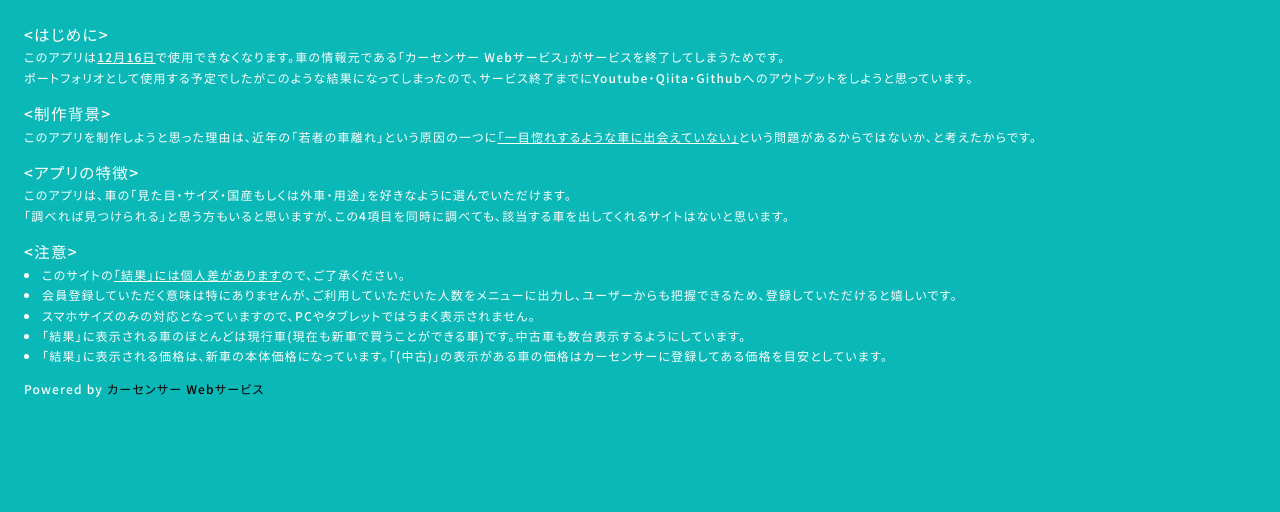
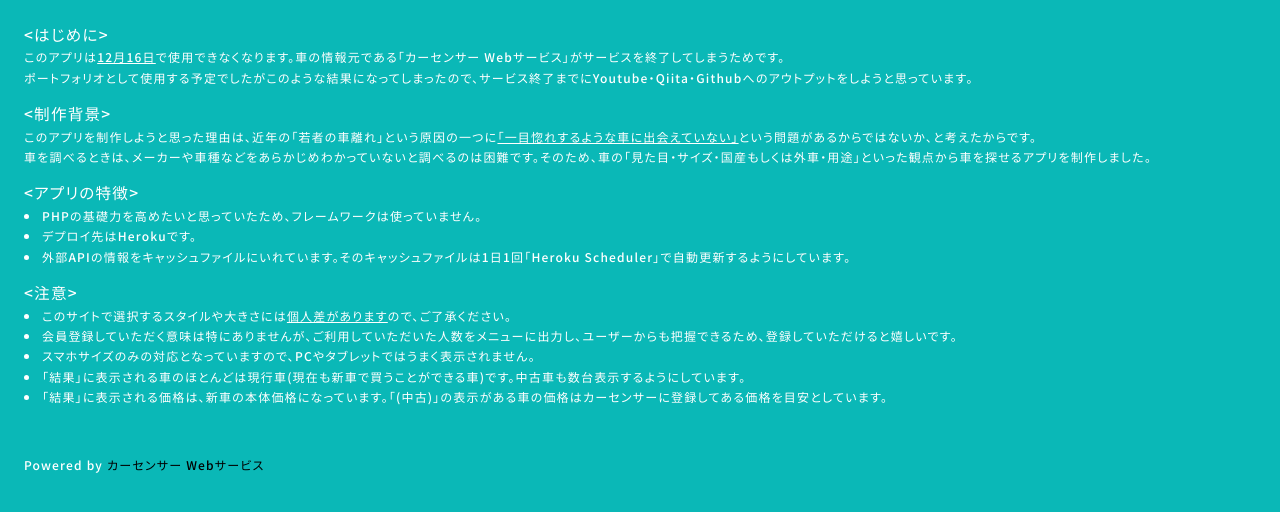
Before and after one commit to ohmoto-2020/car-Recommended, a PHP site: page /about.php in a window 1280 px wide. Shown: the part 128-640 px from the top of the page. Run offline with PHP 8.4, Linux system fonts and the light colour scheme; data comes from the database, SQL or seed files in the repository.

Commit message:
表示のデバッグ

```diff
--- a/about.php
+++ b/about.php
@@ -22,24 +22,28 @@ require ('./templates/layout.php');
       </div>
       <div class="about-main__container__box">
         <p class="about-main__container__box__subTitle">&lt;制作背景&gt;</p>
-        <p class="about-main__container__box__text">このアプリを制作しようと思った理由は、近年の「若者の車離れ」という原因の一つに<u>「一目惚れするような車に出会えていない」</u>という問題があるからではないか、と考えたからです。<br>
+        <p class="about-main__container__box__text">このアプリを制作しようと思った理由は、近年の「若者の車離れ」という原因の一つに<u>「一目惚れするような車に出会えていない」</u>という問題があるからではないか、と考えたからです。<br>車を調べるときは、メーカーや車種などをあらかじめわかっていないと調べるのは困難です。そのため、車の「見た目・サイズ・国産もしくは外車・用途」といった観点から車を探せるアプリを制作しました。
         </p>
       </div>
       <div class="about-main__container__box">
         <p class="about-main__container__box__subTitle">&lt;アプリの特徴&gt;</p>
-        <p class="about-main__container__box__text">このアプリは、車の「見た目・サイズ・国産もしくは外車・用途」を好きなように選んでいただけます。<br>「調べれば見つけられる」と思う方もいると思いますが、この4項目を同時に調べても、該当する車を出してくれるサイトはないと思います。<br></p>
+        <ul class="about-main__container__box__text">
+          <li>PHPの基礎力を高めたいと思っていたため、フレームワークは使っていません。</li>
+          <li>デプロイ先はHerokuです。</li>
+          <li>外部APIの情報をキャッシュファイルにいれています。そのキャッシュファイルは1日1回「Heroku Scheduler」で自動更新するようにしています。 </li>
+        </ul>
       </div>
       <div class="about-main__container__box">
         <p class="about-main__container__box__subTitle">&lt;注意&gt;</p>
         <ul class="about-main__container__box__text">
-          <li>このサイトの<u>「結果」には個人差があります</u>ので、ご了承ください。</li>
+          <li>このサイトで選択するスタイルや大きさには<u>個人差があります</u>ので、ご了承ください。</li>
           <li>会員登録していただく意味は特にありませんが、ご利用していただいた人数をメニューに出力し、ユーザーからも把握できるため、登録していただけると嬉しいです。</li>
           <li>スマホサイズのみの対応となっていますので、PCやタブレットではうまく表示されません。</li>
           <li>「結果」に表示される車のほとんどは現行車(現在も新車で買うことができる車)です。中古車も数台表示するようにしています。</li>
           <li>「結果」に表示される価格は、新車の本体価格になっています。「(中古)」の表示がある車の価格はカーセンサーに登録してある価格を目安としています。</li>
         </ul>
       </div>
-      <p>Powered by <a href="http://webservice.recruit.co.jp/">カーセンサー Webサービス</a></p>
+      <p class="link">Powered by <a href="http://webservice.recruit.co.jp/">カーセンサー Webサービス</a></p>
     </div>
   </main>
 
--- a/css/style.css
+++ b/css/style.css
@@ -288,7 +288,7 @@ a {
   .result-main .car-price {
     margin-bottom: 1rem; }
   .result-main .slider {
-    width: 80%;
+    width: 70%;
     margin: 0 auto; }
     .result-main .slider .oneCar {
       width: 100%; }
@@ -309,7 +309,7 @@ a {
         -ms-user-select: none;
             user-select: none;
     display: block;
-    width: 80%;
+    width: 70%;
     height: 40px;
     text-align: center;
     margin: 5rem auto 3rem;
@@ -341,6 +341,8 @@ a {
         font-size: 1.3rem; }
       .about-main__container__box__text {
         list-style-position: inside; }
+  .about-main .link {
+    margin-top: 4rem; }
 
 footer {
   height: 70px;
--- a/css/style.scss
+++ b/css/style.scss
@@ -286,7 +286,7 @@
     margin-bottom: 1rem;
   }
   .slider {
-    width: 80%;
+    width: 70%;
     margin: 0 auto;
     .oneCar {
       width: 100%;
@@ -310,7 +310,7 @@
   .search {
     user-select: none;
     display: block;
-    width: 80%;
+    width: 70%;
     height: 40px;
     text-align: center;
     margin: 5rem auto 3rem;
@@ -354,6 +354,9 @@
       }
     }
   }
+  .link {
+    margin-top: 4rem;
+  }
 }
 
 // ================================
```
Also changed, not shown: 1 other file.
